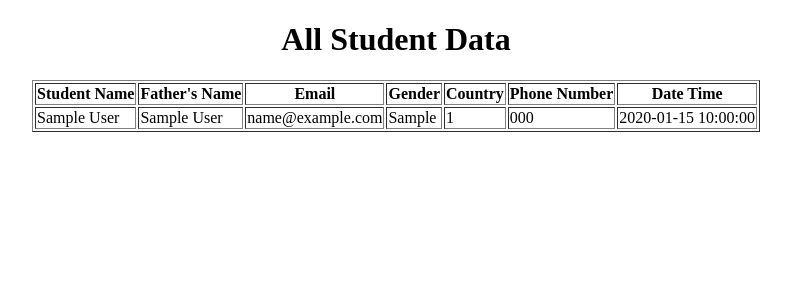
After one commit to aliahmadcse/laravel-course, a PHP site: page /records.php in a window 1280 px wide. The commit adds this page. Shown: the top 300 px of the page, without its empty margins (244-1035 px from the left). Run offline with PHP 8.4, Linux system fonts and the light colour scheme; tables that the repository leaves empty or names only in its code hold one stand-in row (values such as "Sample post").

Commit message:
Fetch data from db and spread it into a table

```diff
--- a/lab_02/index.php
+++ b/lab_02/index.php
@@ -80,6 +80,7 @@ if (isset($_SESSION["msj"])) {
         </tr>
       </table>
     </form>
+    <a href="records.php">Records</a>
   </center>
 </body>
 
--- /dev/null
+++ b/lab_02/records.php
@@ -0,0 +1,50 @@
+<!DOCTYPE html>
+<html lang="en">
+
+<head>
+    <meta charset="UTF-8">
+    <meta name="viewport" content="width=device-width, initial-scale=1.0">
+    <meta http-equiv="X-UA-Compatible" content="ie=edge">
+    <title>Records</title>
+</head>
+
+<body>
+    <center>
+        <table border="1">
+            <h1>All Student Data</h1>
+            <tbody>
+                <tr>
+                    <th>Student Name</th>
+                    <th>Father's Name</th>
+                    <th>Email</th>
+                    <th>Gender</th>
+                    <th>Country</th>
+                    <th>Phone Number</th>
+                    <th>Date Time</th>
+                </tr>
+                <?php
+                require "db.php";
+                $query = "SELECT * FROM students";
+                $qry_result = mysqli_query($conn, $query);
+                if (isset($qry_result) && $qry_result != "") {
+                    while ($row = mysqli_fetch_assoc($qry_result)) {
+                        ?>
+                        <tr>
+                            <td><?php echo $row["std_name"] ?></td>
+                            <td><?php echo $row["std_father_name"] ?></td>
+                            <td><?php echo $row["std_email"] ?></td>
+                            <td><?php echo $row["std_gender"] ?></td>
+                            <td><?php echo $row["std_country"] ?></td>
+                            <td><?php echo $row["std_mobile_number"] ?></td>
+                            <td><?php echo $row["dated"] ?></td>
+                        </tr>
+
+                <?php }
+                } ?>
+
+            </tbody>
+        </table>
+    </center>
+</body>
+
+</html>
```
